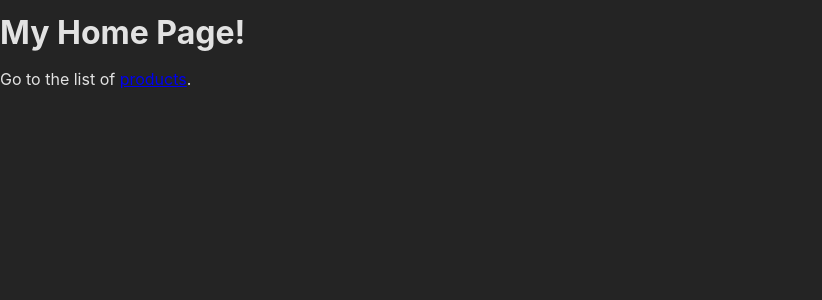
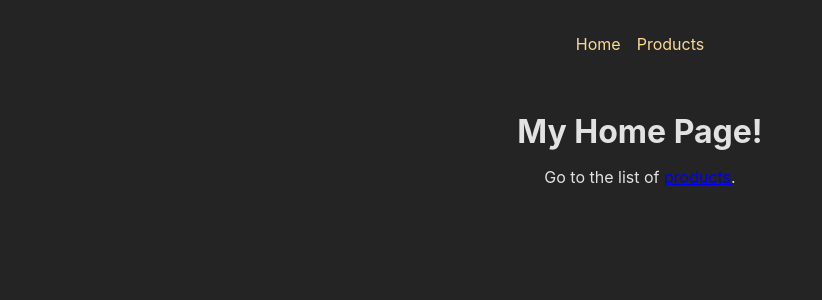
Before and after one commit to apeskinian/react_multi_page_spa, a React (Create React App) app: page / in a window 1280 px wide. Shown: the top 300 px of the page, without its empty margins (0-822 px from the left). Built offline with nearby package versions, Linux system fonts and the light colour scheme.

Commit message:
Add layouts and styling

```diff
--- /dev/null
+++ b/src/components/MainNavigation.js
@@ -0,0 +1,17 @@
+import { Link } from "react-router-dom";
+import classes from './MainNavigation.module.css';
+
+function MainNavigation() {
+    return (
+        <header className={classes.header}>
+            <nav>
+                <ul className={classes.list}>
+                    <li><Link to='/'>Home</Link></li>
+                    <li><Link to='/products'>Products</Link></li>
+                </ul>
+            </nav>
+        </header>
+    )
+};
+
+export default MainNavigation;
--- /dev/null
+++ b/src/components/MainNavigation.module.css
@@ -0,0 +1,23 @@
+.header {
+  max-width: 60rem;
+  margin: auto;
+  padding: 2rem;
+  display: flex;
+  justify-content: center;
+}
+
+.list {
+  display: flex;
+  gap: 1rem;
+}
+
+.list a {
+  text-decoration: none;
+  color: var(--color-primary-400);
+}
+
+.list a:hover,
+.list a.active {
+  color: var(--color-primary-800);
+  text-decoration: underline;
+}
--- /dev/null
+++ b/src/pages/Root.js
@@ -0,0 +1,20 @@
+// This root component serves as a wrapper for the pages in the app, Outlet is
+// component that loads the children prop of the router depending on what
+// the path is. You can now add things like navigation to all pages with one
+// set of code. A bit like templates.
+import { Outlet } from "react-router-dom";
+import MainNavigation from "../components/MainNavigation";
+import classes from './Root.module.css';
+
+function RouteLayout() {
+    return (
+        <>
+            <MainNavigation />
+            <main className={classes.content}>
+                <Outlet />
+            </main>
+        </>
+    )
+};
+
+export default RouteLayout;
--- /dev/null
+++ b/src/pages/Root.module.css
@@ -0,0 +1,4 @@
+.content {
+    margin: 2rem auto;
+    text-align: center;
+}
```
Also changed, not shown: src/App.js (+13 -5 lines).
